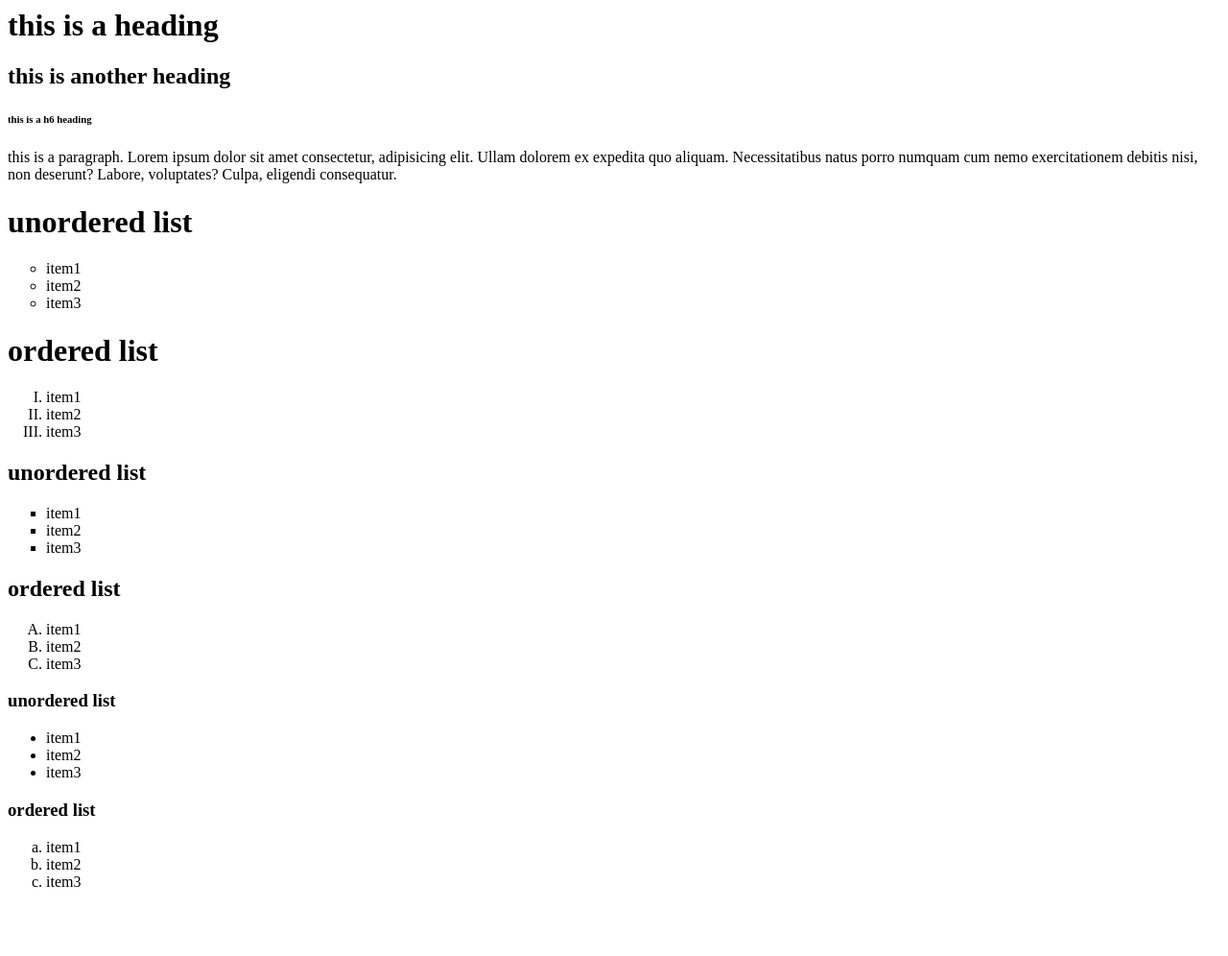
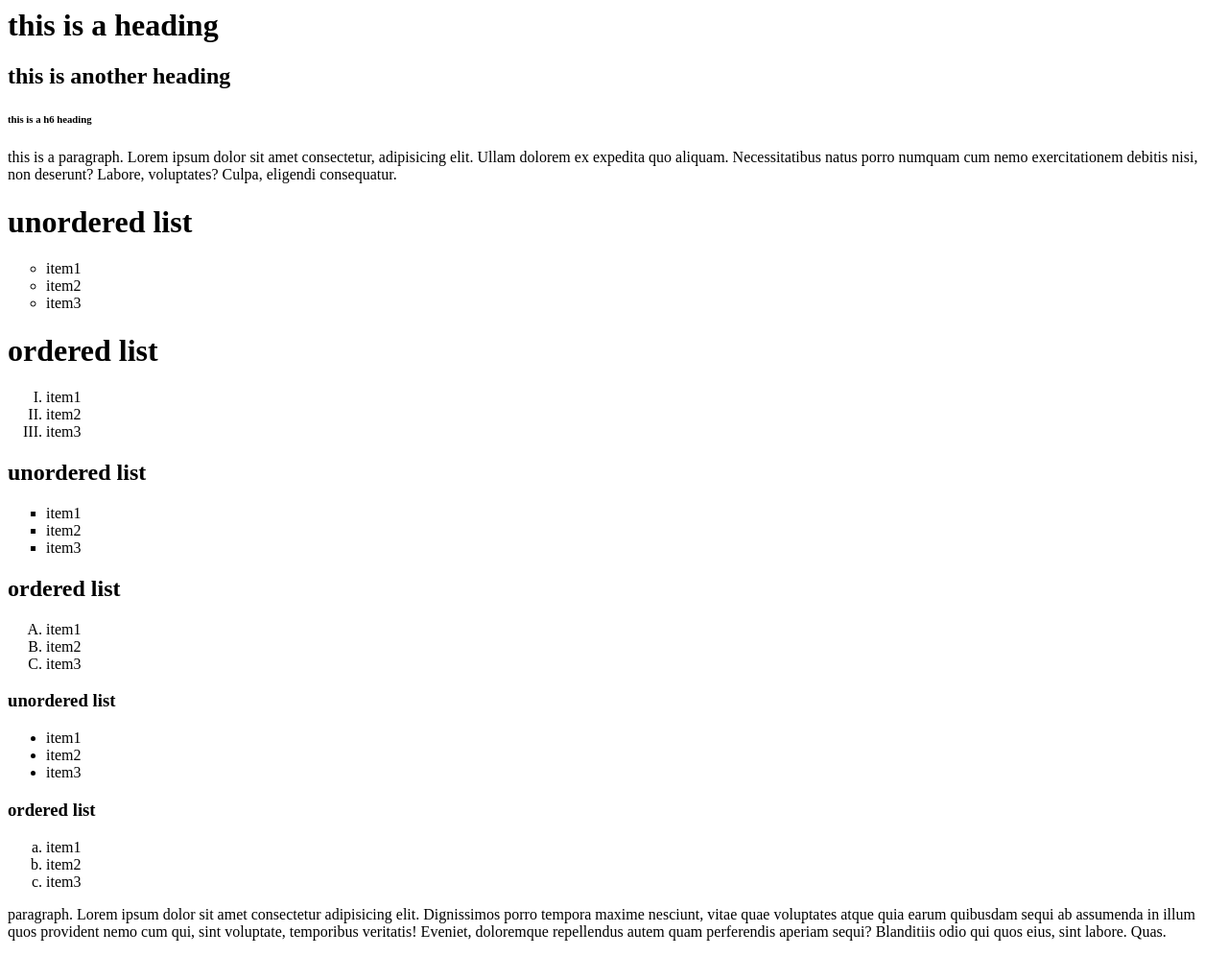
Before and after one commit to aslam4123/html, a plain HTML site: page index.html in a window 1280 px wide. Shown: the whole page at 96% size. Before the commit the page ends 944 px from the top, so only its background shows below. Drawn offline with Linux system fonts and the light colour scheme.

Commit message:
file modified

```diff
--- a/index.html
+++ b/index.html
@@ -46,7 +46,7 @@
             <li>item3</li>
 
         </ol>
-
+        <p>paragraph. Lorem ipsum dolor sit amet consectetur adipisicing elit. Dignissimos porro tempora maxime nesciunt, vitae quae voluptates atque quia earum quibusdam sequi ab assumenda in illum quos provident nemo cum qui, sint voluptate, temporibus veritatis! Eveniet, doloremque repellendus autem quam perferendis aperiam sequi? Blanditiis odio qui quos eius, sint labore. Quas.</p>
 
     </body>
 </html>
```
